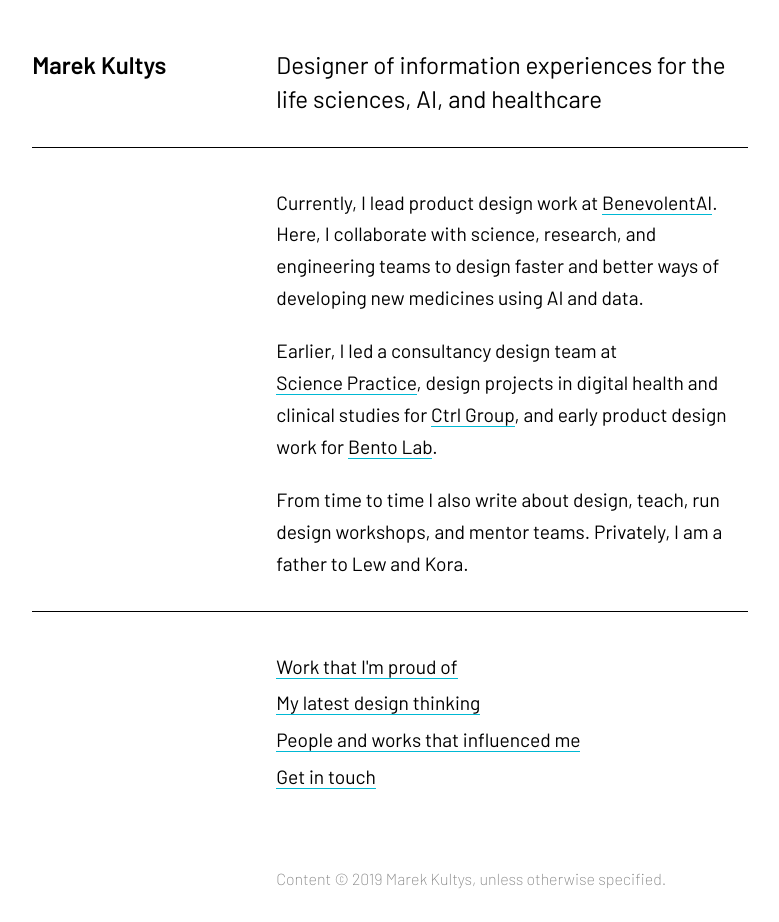
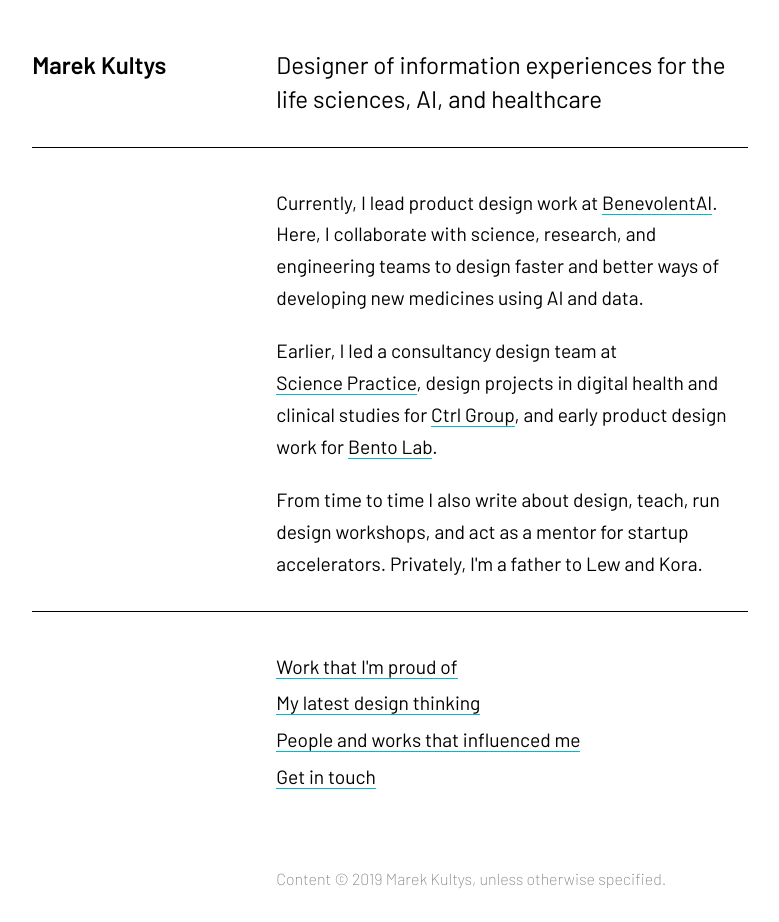
Before and after one commit to marek-kultys/marekkultys.github.io, a Jekyll site: the page built from index.html, in a window 1280 px wide. Shown: the whole page, without its empty margins (250-1029 px from the left). Built offline with Jekyll 4.4.1, drawn with Linux system fonts in a browser that asks for light colours.

Commit message:
Change layout style

```diff
--- a/_sass/body.scss
+++ b/_sass/body.scss
@@ -132,8 +132,8 @@
 }
 
 .container {
-   @include span-columns(11);
-   @include shift(0.5);
+   @include span-columns(11.2);
+   @include shift(0.4);
    @include media($landscape) {
       @include span-columns(7);
       @include shift(2.5);
--- a/index.html
+++ b/index.html
@@ -13,7 +13,7 @@
             Earlier, I led a consultancy design team at <nobr><a href="https://www.science-practice.com/teams/bio-design/">Science Practice</a></nobr>, design projects in digital health and clinical studies for <nobr><a href="https://www.ctrl-group.com/">Ctrl Group</a></nobr>, and early product design work for <nobr><a href="https://www.bento.bio/">Bento Lab</a></nobr>.
          </p>
          <p>
-            From time to time I also write about design, teach, run design workshops, and mentor teams. Privately, I am a father to Lew and Kora.
+            From time to time I also write about design, teach, run design workshops, and act as a mentor for startup accelerators. Privately, I'm a father to Lew and Kora.
          </p>
       </div>
    </div>
```
